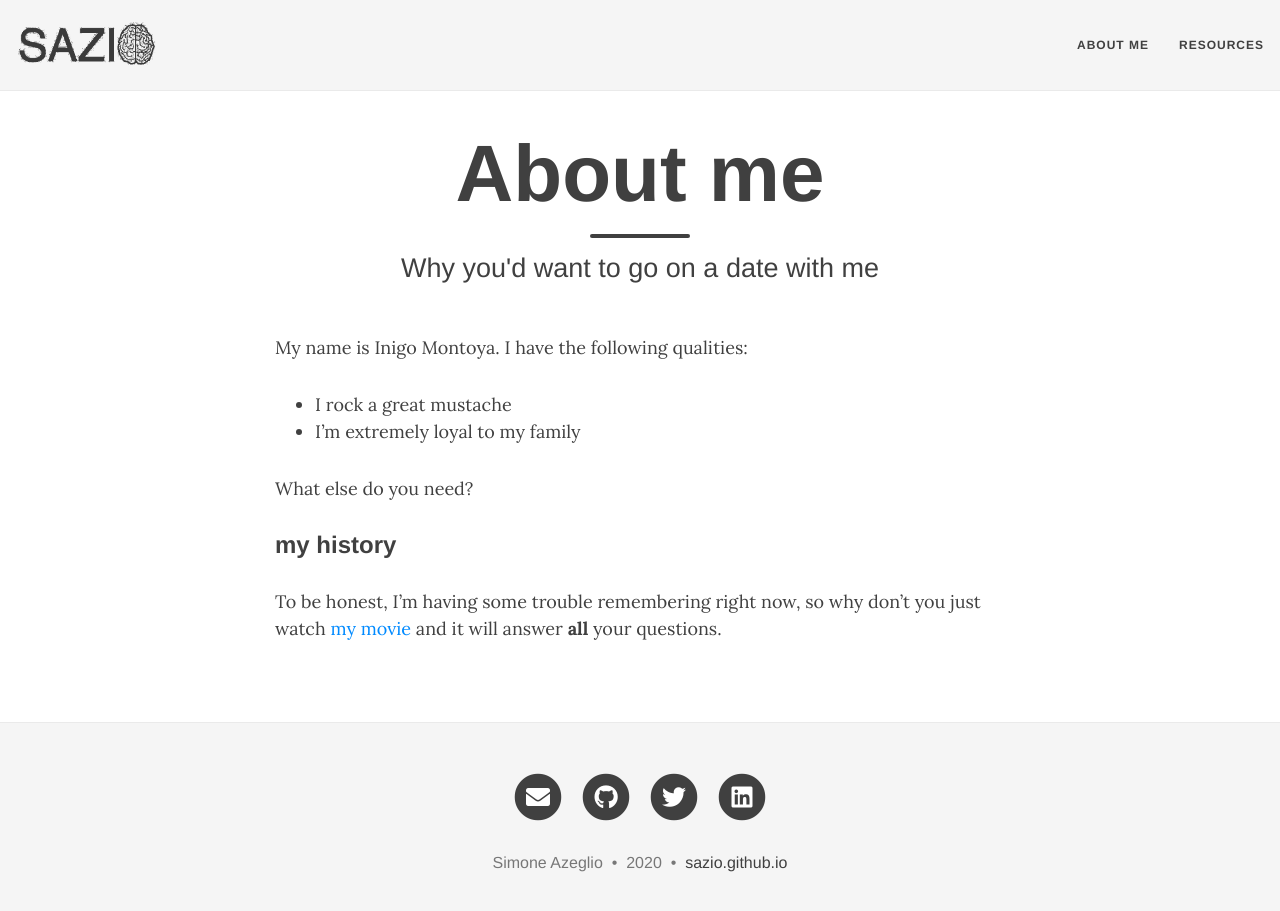
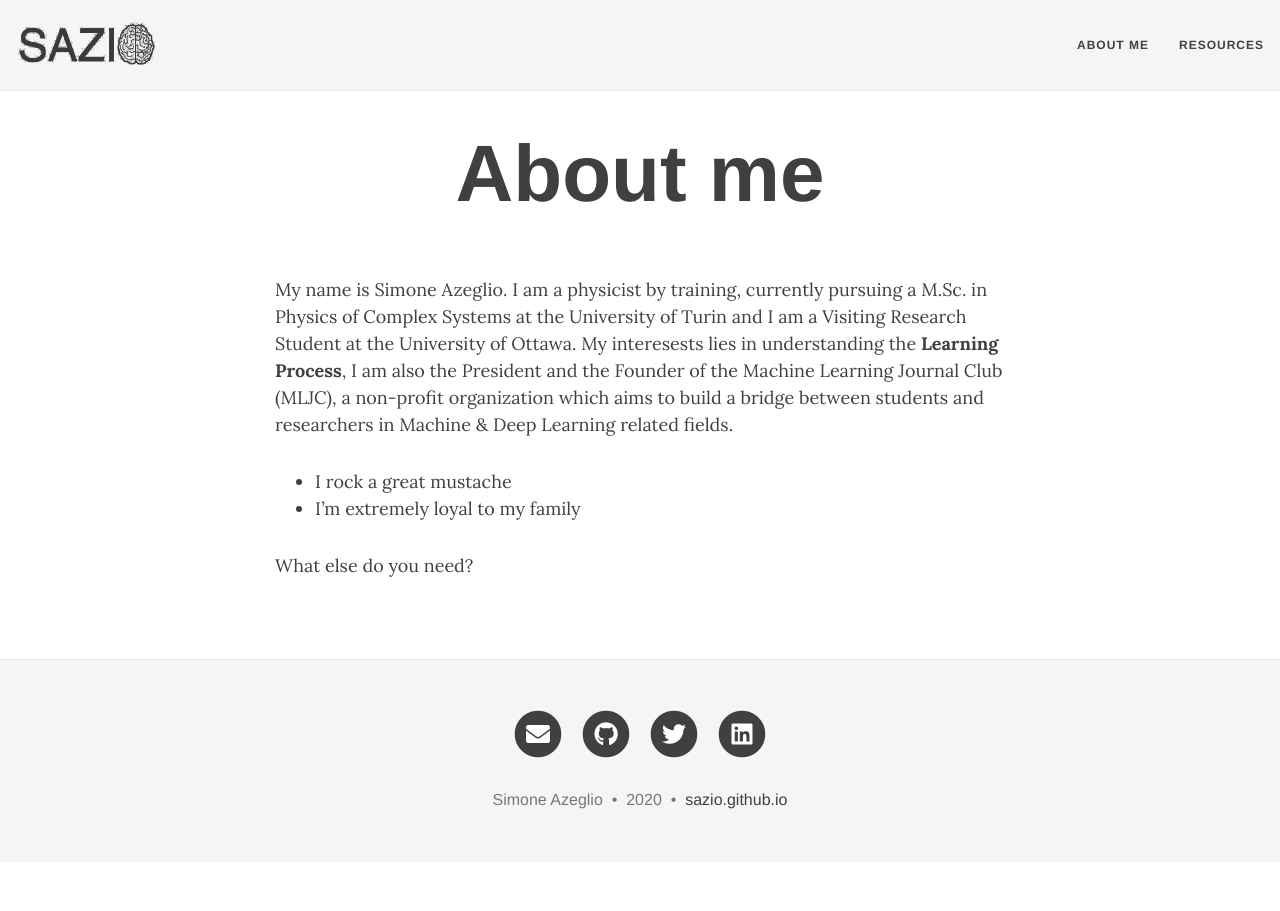
Before and after one commit to sazio/sazio___.github.io, a Jekyll site: the page built from aboutme.md, in a window 1280 px wide and 925 px high. Shown: the top 911 px of the window. Built offline with Jekyll 4.4.1, drawn with Linux system fonts in a browser that asks for light colours; nearby versions of some CDN libraries.

Commit message:
Update aboutme.md

```diff
--- a/aboutme.md
+++ b/aboutme.md
@@ -1,16 +1,12 @@
 ---
 layout: page
 title: About me
-subtitle: Why you'd want to go on a date with me
+subtitle:
 ---
 
-My name is Inigo Montoya. I have the following qualities:
+My name is Simone Azeglio. I am a physicist by training, currently pursuing a M.Sc. in Physics of Complex Systems at the University of Turin and I am a Visiting Research Student at the University of Ottawa. My interesests lies in understanding the **Learning Process**,  I am also the President and the Founder of the Machine Learning Journal Club (MLJC), a non-profit organization which aims to build a bridge between students and researchers in Machine & Deep Learning related fields.
 
 - I rock a great mustache
 - I'm extremely loyal to my family
 
 What else do you need?
-
-### my history
-
-To be honest, I'm having some trouble remembering right now, so why don't you just watch [my movie](https://en.wikipedia.org/wiki/The_Princess_Bride_%28film%29) and it will answer **all** your questions.
```
